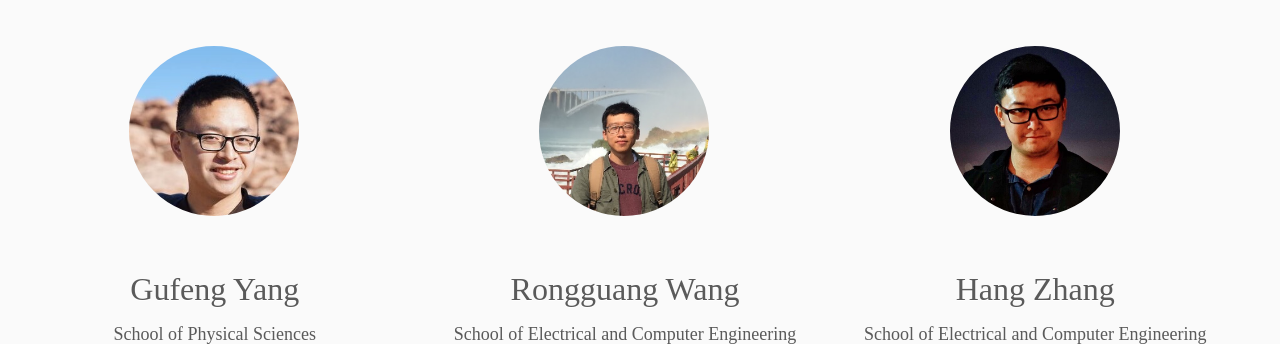
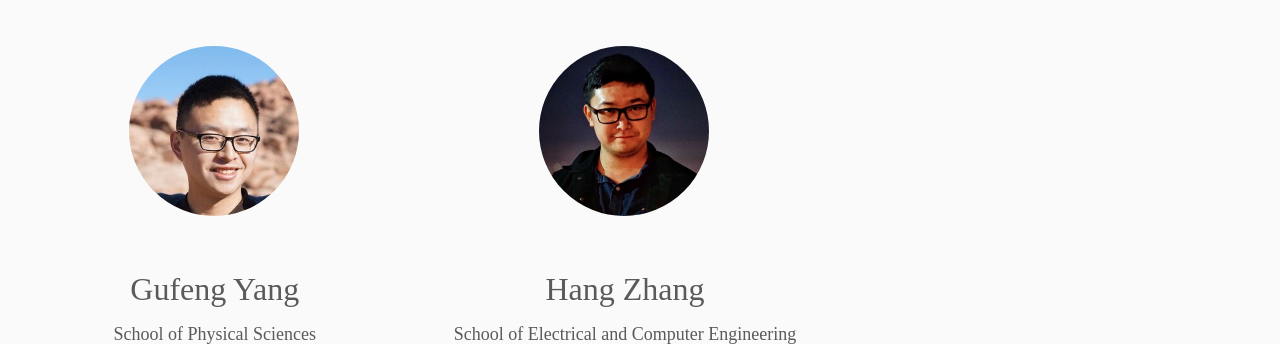
Before and after one commit to BigRedLiDAR/bigredlidar.github.io, a plain HTML site: page contact.html in a window 1280 px wide. Shown: the part 438-782 px from the top of the page. Drawn offline with Linux system fonts and the light colour scheme; a script that the page names is missing; a web font is replaced by a local one.

Commit message:
Update contact.html

```diff
--- a/contact.html
+++ b/contact.html
@@ -223,21 +223,6 @@
                         <div class="widget-front">
 
                           <div class="thumb-wrapper ">
-                            <a class="round-div" href="https://rongguangwang.github.io/" title=""></a>
-                            <img width="270" height="250" src="files/team/rongguang_wang.jpeg" class="attachment-tc-thumb tc-thumb-type-thumb wp-post-image wp-post-image" alt="" />
-                          </div>
-
-                          <h2>Rongguang Wang </h2>
-                          <p class="fp-text-two">School of Electrical and Computer Engineering<br />Cornell University</p>
-                          <!--<a class="btn btn-primary fp-button" href="examples.html" title="Examples">Read more »</a>-->
-
-                        </div><!-- /.widget-front -->
-                      </div>
-
-                      <div class="span4 fp-three">
-                        <div class="widget-front">
-
-                          <div class="thumb-wrapper ">
                             <a class="round-div" href="https://tinymilky.github.io" title=""></a>
                             <img width="270" height="250" src="files/team/hang_zhang.jpg" class="attachment-tc-thumb tc-thumb-type-thumb wp-post-image wp-post-image" alt="" />
                           </div>
```
